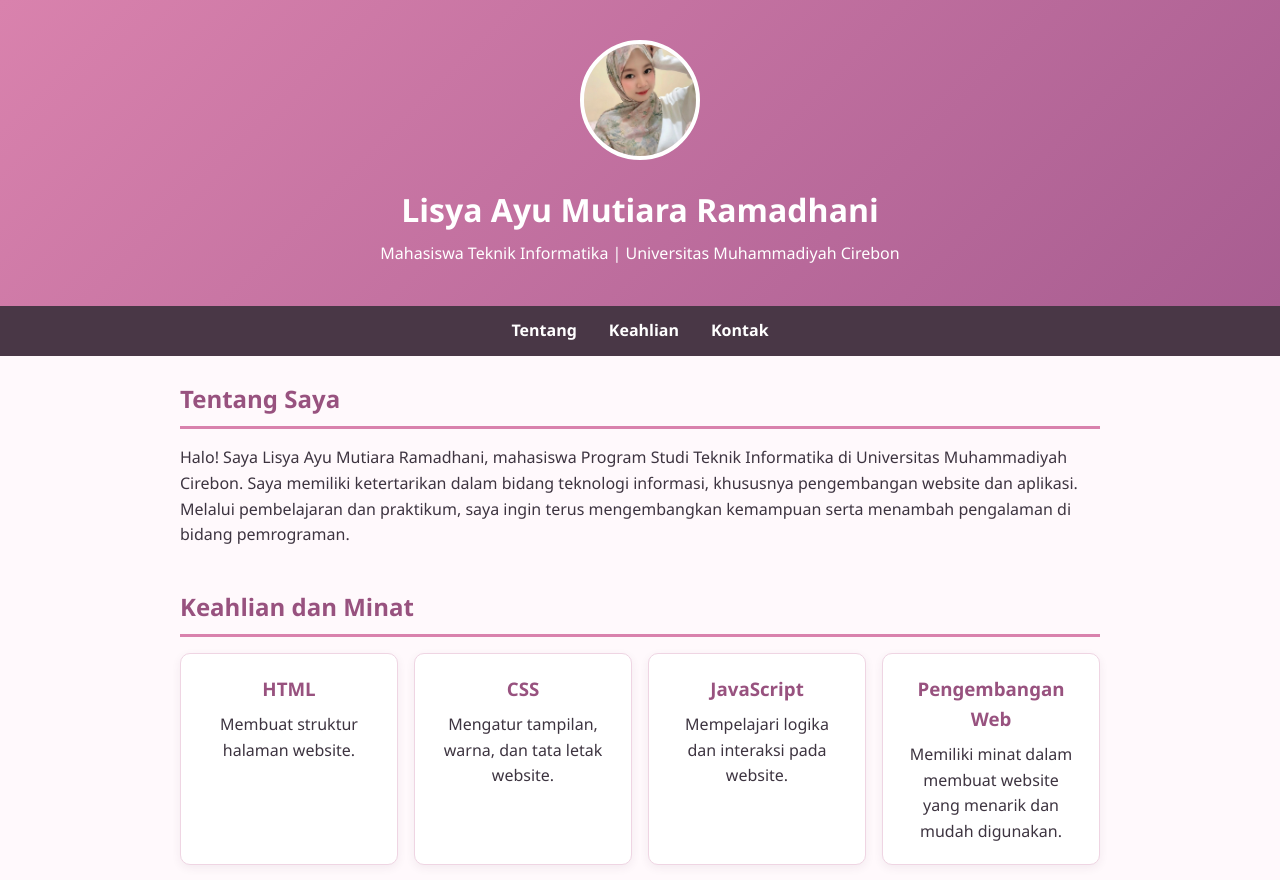
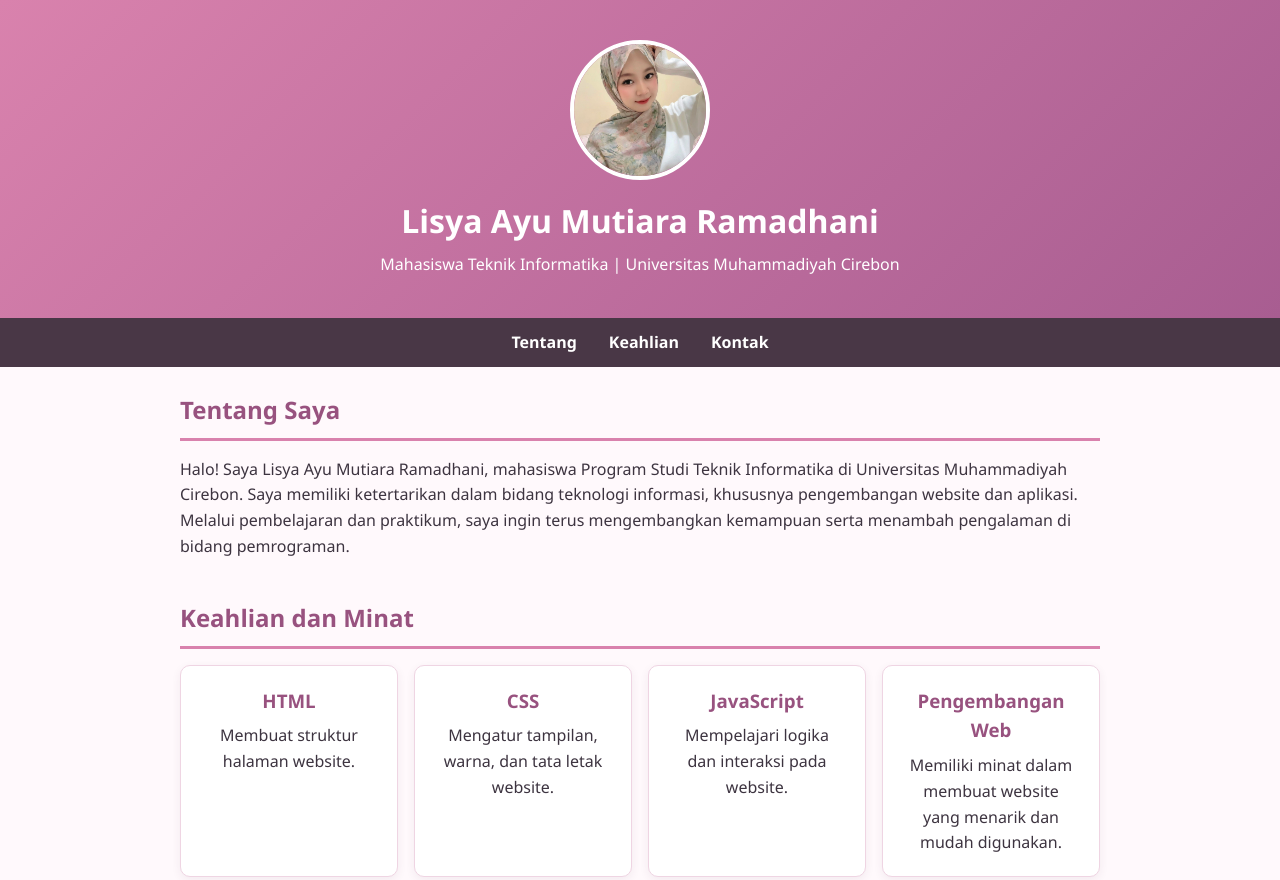
Before and after one commit to lisyaayu/LKP_2A_Profil_Pribadi, a plain HTML site: page index.html in a window 1280 px wide. Shown: the top 880 px of the page. Drawn offline with Linux system fonts and the light colour scheme.

Commit message:
Adjust profile photo dimensions and styles
Updated profile photo size and styling.

```diff
--- a/style.css
+++ b/style.css
@@ -21,15 +21,19 @@ header {
     text-align: center;
 }
 
+
+/* Mengatur ukuran foto profil */
 .foto {
-    width: 120px;
-    height: 120px;
+    width: 140px;
+    height: 140px;
+    object-fit: cover;
+    object-position: center;
     border-radius: 50%;
     border: 4px solid white;
-    object-fit: cover;
-    margin-bottom: 16px;
-    background: #f7e5ef;
+    display: block;
+    margin: 0 auto 15px;
 }
+
 
 header h1 {
     margin-bottom: 6px;
```
